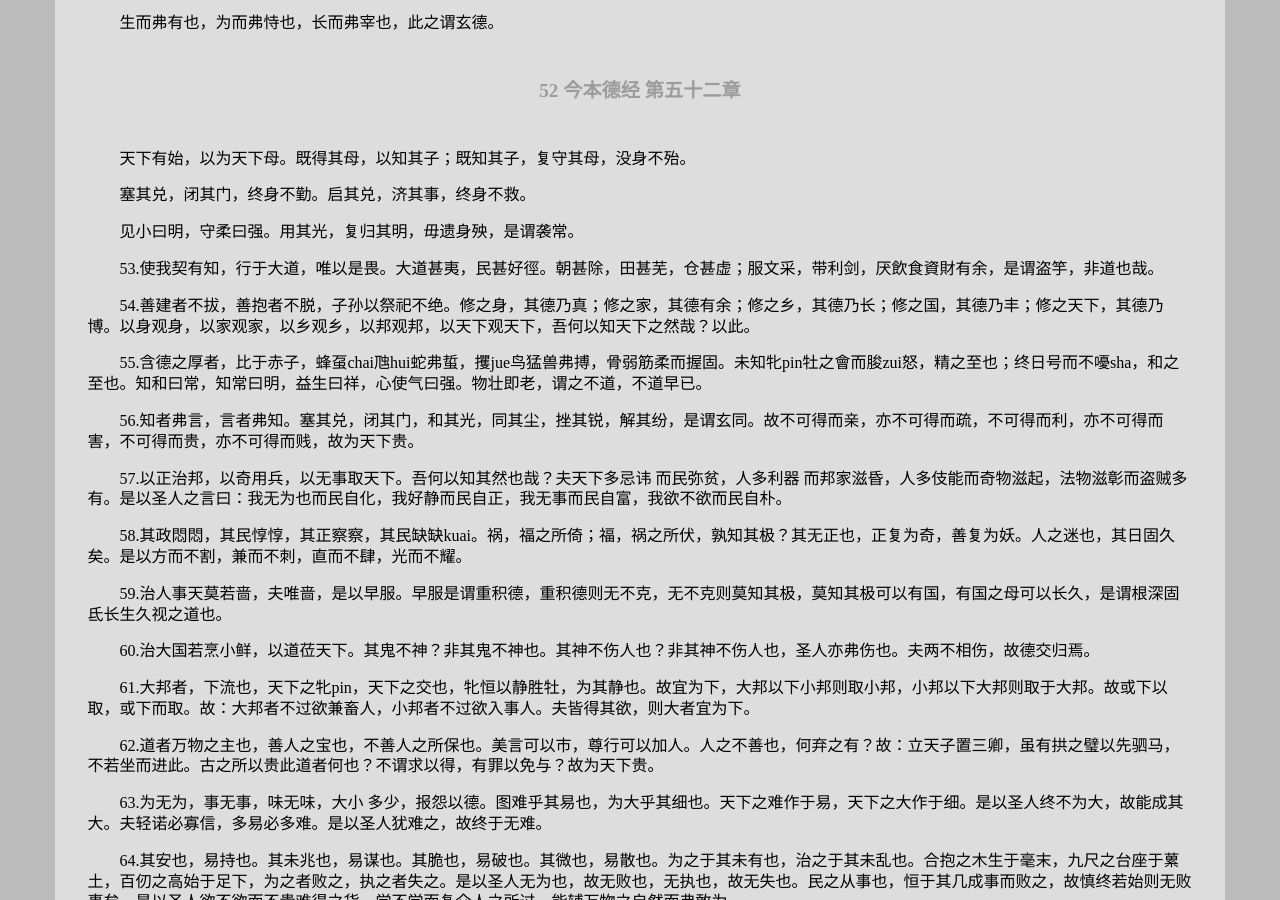
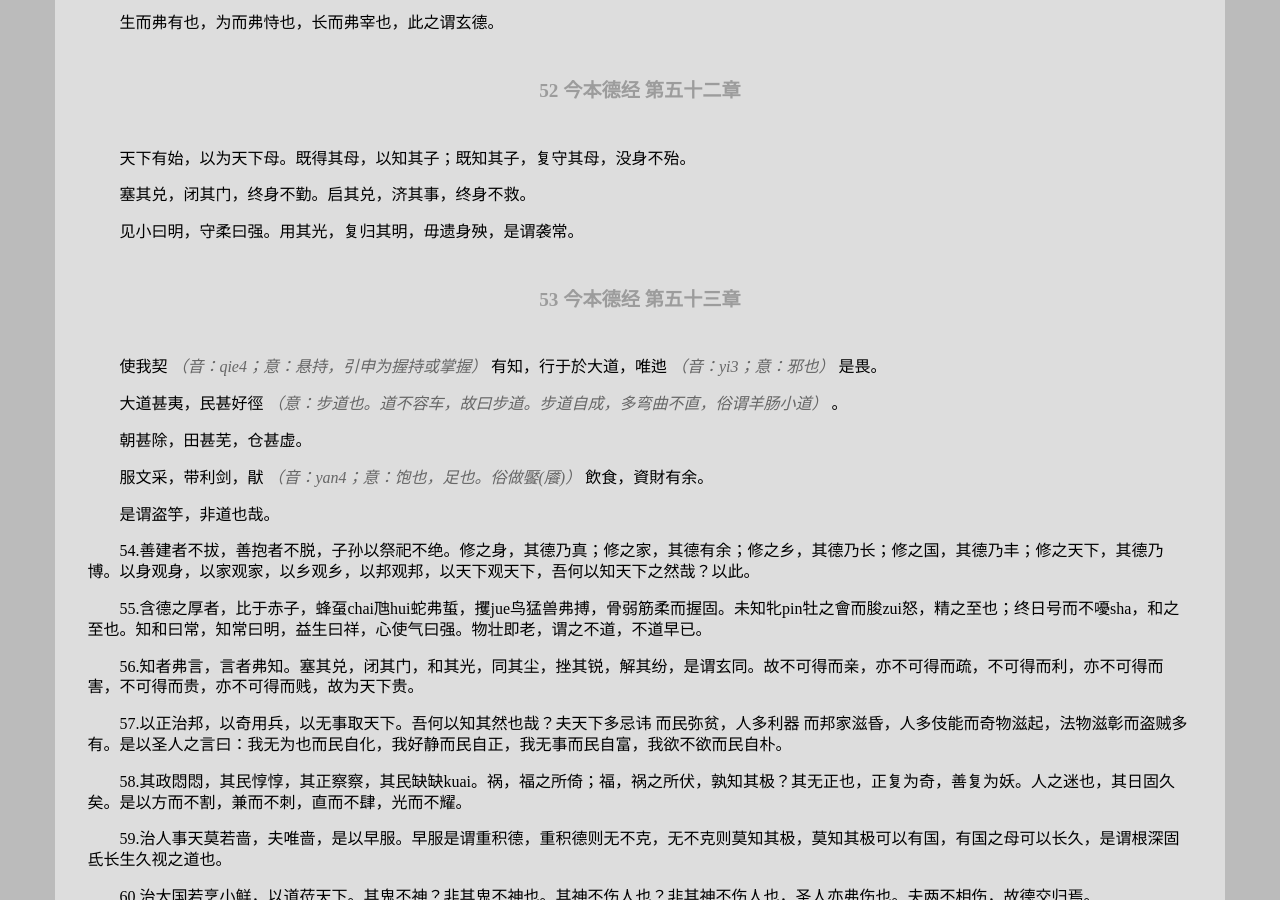
Before and after one commit to leiqin/leiqin.github.io, a Jekyll site: the page built from shoucang/daodejing.markdown, in a window 1280 px wide and 900 px high, scrolled down 3775 px. Built offline with Jekyll 4.4.1, drawn with Linux system fonts in a browser that asks for light colours; nearby versions of some CDN libraries.

Commit message:
道德经 道经 53

```diff
--- a/shoucang/daodejing.markdown
+++ b/shoucang/daodejing.markdown
@@ -153,9 +153,19 @@ title: 道德经
 
 见小曰明，守柔曰强。用其光，复归其明，毋遗身殃，是谓袭常。
 
+###### 53 今本德经 第五十三章
+
+使我契 _（音：qie4；意：悬持，引申为握持或掌握）_ 有知，行于於大道，唯迆 _（音：yi3；意：邪也）_ 是畏。
+
+大道甚夷，民甚好徑 _（意：步道也。道不容车，故曰步道。步道自成，多弯曲不直，俗谓羊肠小道）_ 。
+
+朝甚除，田甚芜，仓甚虚。
+
+服文采，带利剑，猒 _（音：yan4；意：饱也，足也。俗做饜(餍)）_ 飲食，資財有余。
+
+是谓盗竽，非道也哉。
 
 
- 53.使我契有知，行于大道，唯以是畏。大道甚夷，民甚好徑。朝甚除，田甚芜，仓甚虚；服文采，带利剑，厌飲食資財有余，是谓盗竽，非道也哉。
 
 54.善建者不拔，善抱者不脱，子孙以祭祀不绝。修之身，其德乃真；修之家，其德有余；修之乡，其德乃长；修之国，其德乃丰；修之天下，其德乃博。以身观身，以家观家，以乡观乡，以邦观邦，以天下观天下，吾何以知天下之然哉？以此。
 
```
